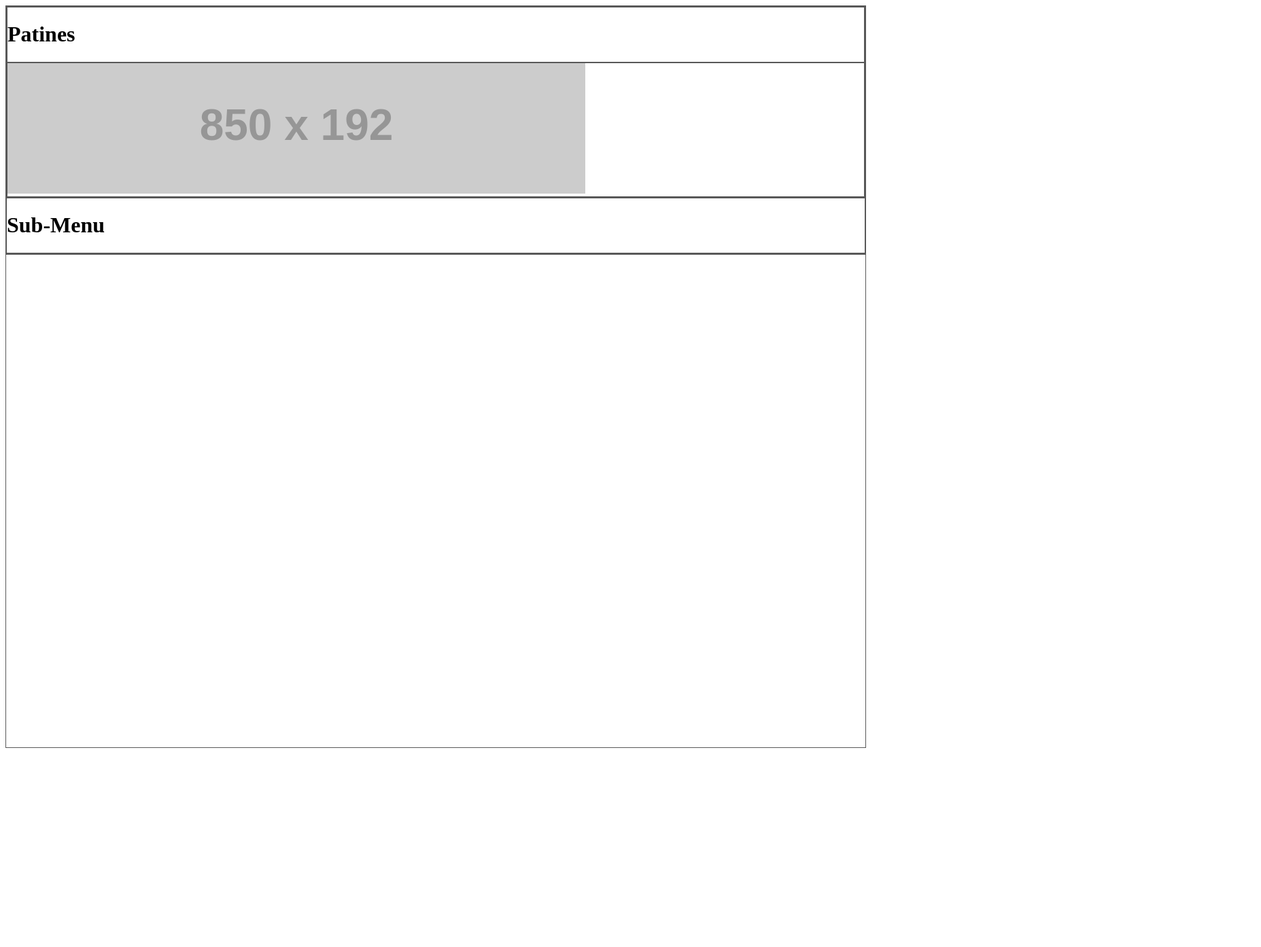
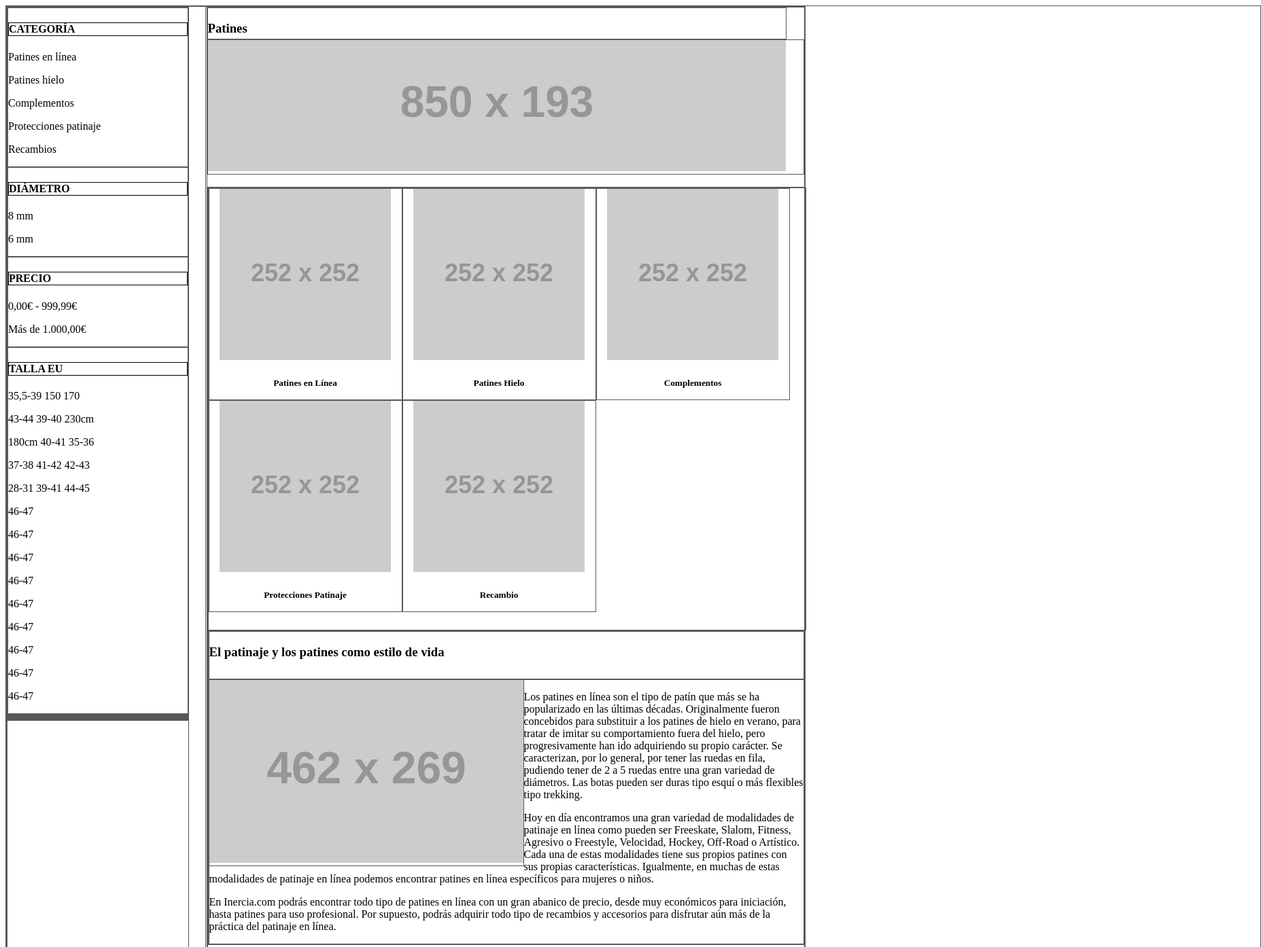
Before and after one commit to jona2255/smx-inercia, a plain HTML site: page patines.html in a window 1280 px wide. Shown: the top 1394 px of the page at 68% size, 1855 px wide, since content can reach past the window. Before the commit the page ends 1109 px from the top, so only its background shows below. Drawn offline with Linux system fonts and the light colour scheme; placeholder pictures from the web are drawn by us.

Commit message:
editado patines

```diff
--- a/patines.css
+++ b/patines.css
@@ -1,34 +1,106 @@
 div { border: 1px solid #585858;
 }
 
+.clearfix::after clearfix {
+    content: "";
+    clear: both;
+    display: table;
+}
+
+#wrapper {
+  width: 1845px;
+  height: 17000px;
+}
+
 #content-wrapper {
-  width: 1845px;
-  height: 5392px;;
+  width: 1173.5px;
+  height: 17000px;
 }
 
 #main-page {
-  width: 70%;
-  height: 2090px;
+  width: 878px;
+  height: 1639px;
   float: right;
 }
 
-#page-title {
+#title-patines {
   width: 850px;
-  height: 50.5px;
+  height: 45px;
 }
 
-#banner-patines {
-  width: 850.5px;
-  height: 192px;
+#content-wrapper-main-page {
+  width: 878px;
+  height: 1345px;
 }
 
-#content-page {
-  width: 850px;
-  height: 1797px;
+#clearfix {
+  width: 878px;
+  height: 650px;
 }
 
-#sub-menu {
-  width: 30%;
-  height: 5323px;
+#title-content-text {
+  padding-bottom: 10px;
+}
+
+#img-patije-estilo-vida {
   float: left;
 }
+
+#main-menu {
+  width: 292px;
+  height: 17000px;
+  float: left;
+}
+
+#wrapper-main-menu {
+  width: 266px;
+  height: 14746px;
+}
+
+#column-category {
+
+
+}
+
+#column-diameter {
+
+}
+
+#column-precio {
+
+}
+
+#column-talla {
+
+}
+
+#banner-compra-ahora {
+
+}
+
+#banner-inercia-store {
+
+}
+
+#banner-atencion-al-cliente {
+
+}
+
+#lo-mas-popular {
+
+}
+
+#las-mejores-ofertas {
+
+}
+
+.column-patines {
+  width: 283px;
+  height: 310px;
+  float: left;
+  text-align: center;
+}
+
+.title-box {
+  border: 1px solid black;
+}
--- a/patines.html
+++ b/patines.html
@@ -2,32 +2,146 @@
 <html lang="en">
     <head>
         <meta charset="UTF-8">
-		<title>Footer</title>
-    <link rel="stylesheet" type="text/css" href="footer.css" />
+        <title>Todo tipo de patines, tenemos lo que buscas</title>
+    <link rel="stylesheet" type="text/css" href="patines.css" />
 </head>
 <body>
+    <div id="wrapper">
+        <div id="main-menu">
+
+            <div id="wrapper-main-menu">
+
+                <div id="column-category">
+                    <h4 class="title-box">CATEGORÍA</h4>
+                    <p>Patines en línea</p>
+                    <p>Patines hielo</p>
+                    <p>Complementos</p>
+                    <p>Protecciones patinaje</p>
+                    <p>Recambios</p>
+                </div>
+
+                <div id="column-diameter">
+                    <h4 class="title-box">DIÁMETRO</h4>
+                    <p>8 mm</p>
+                    <p>6 mm</p>
+                </div>
+
+                <div id="column-precio">
+                    <h4 class="title-box">PRECIO</h4>
+                    <p>0,00€ - 999,99€</p>
+                    <p>Más de 1.000,00€</p>
+                </div>
+
+                <div id="column-talla">
+                    <h4 class="title-box">TALLA EU</h4>
+                    <p>35,5-39    150        170</p>
+                    <p>43-44    39-40        230cm</p>
+                    <p>180cm    40-41        35-36</p>
+                    <p>37-38    41-42        42-43</p>
+                    <p>28-31    39-41        44-45</p>
+                    <p>46-47    </p>
+                    <p>46-47    </p>
+                    <p>46-47    </p>
+                    <p>46-47    </p>
+                    <p>46-47    </p>
+                    <p>46-47    </p>
+                    <p>46-47    </p>
+                    <p>46-47    </p>
+                    <p>46-47    </p>
+
+                </div>
+
+                <div id="banner-compra-ahora">
+
+                </div>
+
+                <div id="banner-inercia-store">
+
+                </div>
+
+                <div id="banner-atencion-al-cliente">
+
+                </div>
+
+                <div id="lo-mas-popular">
+
+                </div>
+
+                <div id="las-mejores-ofertas">
+
+                </div>
+
+            </div>
+
+        </div>
+
         <div id="content-wrapper">
 
             <div id="main-page">
-		<div id="page-title">
-			<h1>Patines</h1>
+                <div id="title-patines">
+                    <h3>Patines</h3>
                 </div>
                 <div id="banner-patines">
-			<img src="http://via.placeholder.com/850x192">
+                    <img alt="Patines" src="http://via.placeholder.com/850x193">
+                </div>
+                <br>
+                <div id="content-wrapper-main-page">
+                    <div id="clearfix">
+
+                        <div class="column-patines">
+                            <img alt="Patines en linea" src="http://via.placeholder.com/252x252">
+                            <h5>Patines en Línea</h5>
+                        </div>
+
+                        <div class="column-patines">
+                            <img alt="Patines Hielo" src="http://via.placeholder.com/252x252">
+                            <h5>Patines Hielo</h5>
+                        </div>
+
+                        <div class="column-patines">
+                            <img alt="Complementos" src="http://via.placeholder.com/252x252">
+                            <h5>Complementos</h5>
+                        </div>
+
+                        <div class="column-patines">
+                            <img alt="Protecciones Patinaje" src="http://via.placeholder.com/252x252">
+                            <h5>Protecciones Patinaje</h5>
+                        </div>
+
+                        <div class="column-patines">
+                            <img alt="Recambio" src="http://via.placeholder.com/252x252">
+                            <h5>Recambio</h5>
                         </div>
                 </div>
 
-	<div id="sub-menu">
-		<h1>Sub-Menu</h1>
+                        <div id="content-text">
+
+                            <div id="title-content-text">
+                                <h3><strong>El patinaje y los patines como estilo de vida</strong></h3>
                             </div>
 
-	<div id="content-page">
+                            <div id="img-patije-estilo-vida">
+                                <img src="http://via.placeholder.com/462x269">
+                            </div>
+
+                            <div id="text-patines-estilo-vida">
+                                <p>Los patines en línea son el tipo de patín que más se ha popularizado en las últimas décadas. Originalmente fueron concebidos para substituir a los patines de hielo en verano, para tratar de imitar su comportamiento fuera del hielo, pero progresivamente han ido adquiriendo su propio carácter.
+                                    Se caracterizan, por lo general, por tener las ruedas en fila, pudiendo tener de 2 a 5 ruedas entre una gran variedad de diámetros. Las botas pueden ser duras tipo esquí o más flexibles tipo trekking.</p>
+                                <p>Hoy en día encontramos una gran variedad de modalidades de patinaje en línea como pueden ser Freeskate, Slalom, Fitness, Agresivo o Freestyle, Velocidad, Hockey, Off-Road o Artístico. Cada una de estas modalidades tiene sus propios patines con sus propias características. Igualmente, en muchas de estas modalidades de patinaje en línea podemos encontrar patines en línea específicos para mujeres o niños.</p>
+                                <p>En Inercia.com podrás encontrar todo tipo de patines en línea con un gran abanico de precio, desde muy económicos para iniciación, hasta patines para uso profesional. Por supuesto, podrás adquirir todo tipo de recambios y accesorios para disfrutar aún más de la práctica del patinaje en línea.</p>
+                            </div>
+
+                        </div>
+
+                </div>
+
+            </div>
 
         </div>
 
 
 
+
     </div>
 </body>
-<footer>
-</footer>
+</html>
```
Lines whose indentation alone changed are shown as unchanged.
